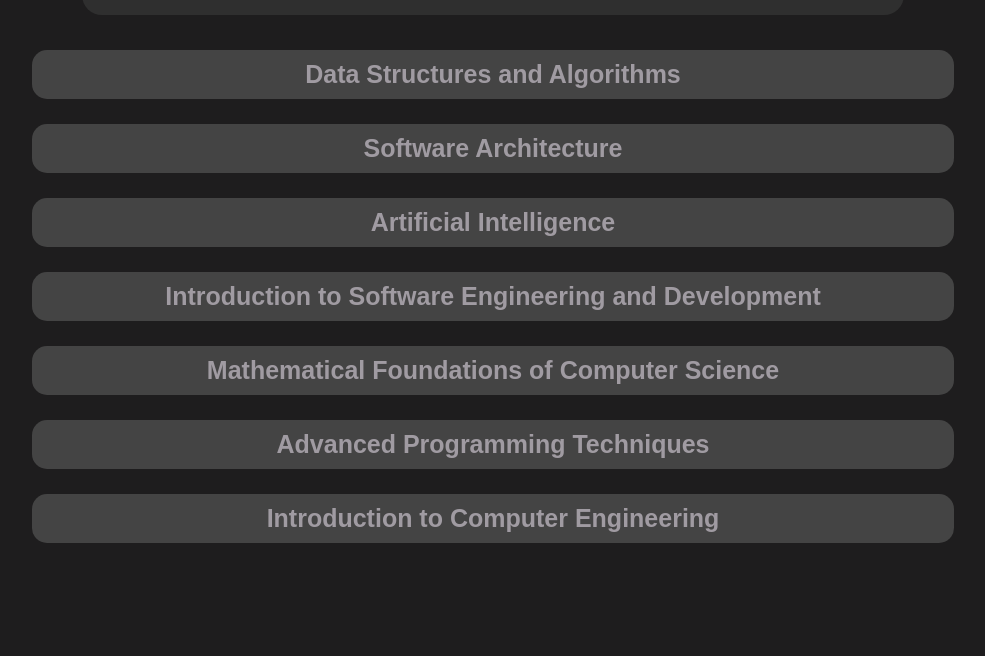
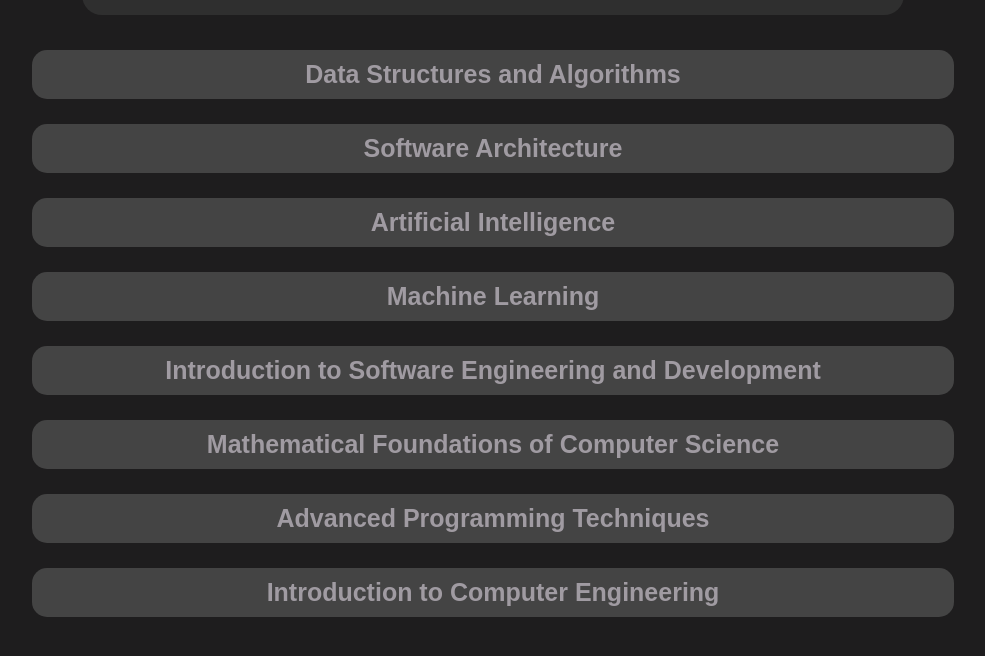
Before and after one commit to brittyb/portfolio, a React (Create React App) app: page / in a window 1280 px wide. Shown: the part 2767-3423 px from the top of the page, without its empty margins (147-1132 px from the left). Built offline with nearby package versions, Linux system fonts and the light colour scheme.

Commit message:
tab title and added courses

```diff
--- a/public/index.html
+++ b/public/index.html
@@ -25,7 +25,7 @@
       work correctly both with client-side routing and a non-root public URL.
       Learn how to configure a non-root public URL by running `npm run build`.
     -->
-    <title>React App</title>
+    <title>Brittany Barnes</title>
   </head>
   <body>
     <noscript>You need to enable JavaScript to run this app.</noscript>
--- a/src/App.js
+++ b/src/App.js
@@ -207,6 +207,7 @@ function App() {
       <Course name="Data Structures and Algorithms"></Course>
       <Course name="Software Architecture"></Course>
       <Course name="Artificial Intelligence"></Course>
+      <Course name="Machine Learning"></Course>
       <Course name="Introduction to Software Engineering and Development"></Course>
       <Course name="Mathematical Foundations of Computer Science"></Course>
       <Course name="Advanced Programming Techniques"></Course>
```
